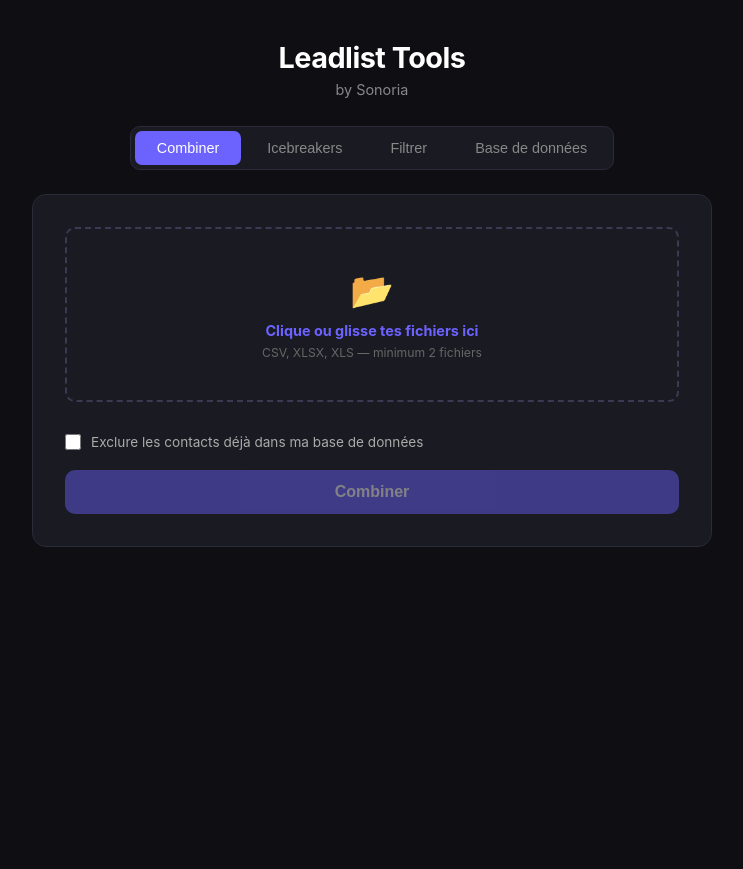
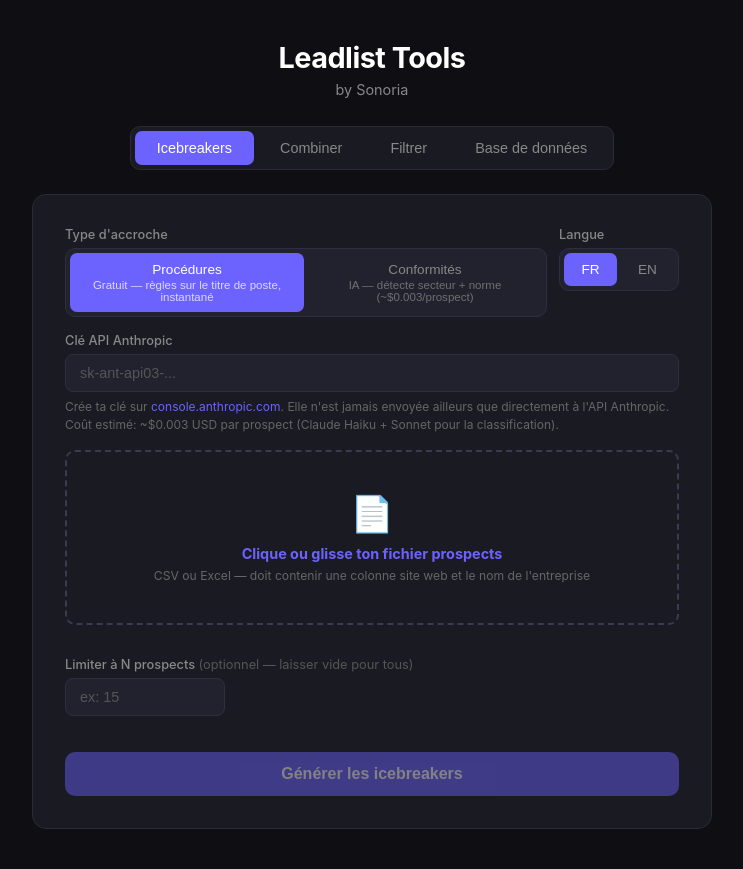
Before and after one commit to PatrickDumoulin/leads, a Flask app: page / in a window 1280 px wide. Shown: the whole page, without its empty margins (268-1011 px from the left). Before the commit the page ends 547 px from the top, so only its background shows below. Run offline with Flask 3, Linux system fonts and the light colour scheme; the visitor is signed in with stand-in values (Sample User, id 1).

Commit message:
Make Icebreakers tab default and first

```diff
--- a/templates/index.html
+++ b/templates/index.html
@@ -217,14 +217,14 @@
 <p class="subtitle">by Sonoria</p>
 
 <div class="tabs">
-  <button class="tab-btn active" data-tab="combine">Combiner</button>
-  <button class="tab-btn" data-tab="icebreaker">Icebreakers</button>
+  <button class="tab-btn active" data-tab="icebreaker">Icebreakers</button>
+  <button class="tab-btn" data-tab="combine">Combiner</button>
   <button class="tab-btn" data-tab="filter">Filtrer</button>
   <button class="tab-btn" data-tab="database">Base de données</button>
 </div>
 
 <!-- ===================== TAB: COMBINE ===================== -->
-<div class="tab-panel active" id="tab-combine">
+<div class="tab-panel" id="tab-combine">
   <div class="card">
     <div class="dropzone" id="combineDropzone">
       <input type="file" id="combineFileInput" multiple accept=".csv,.xlsx,.xls">
@@ -259,7 +259,7 @@
 </div>
 
 <!-- ===================== TAB: ICEBREAKER ===================== -->
-<div class="tab-panel" id="tab-icebreaker">
+<div class="tab-panel active" id="tab-icebreaker">
   <div class="card">
 
     <div class="field" style="display:flex;gap:12px;">
```
